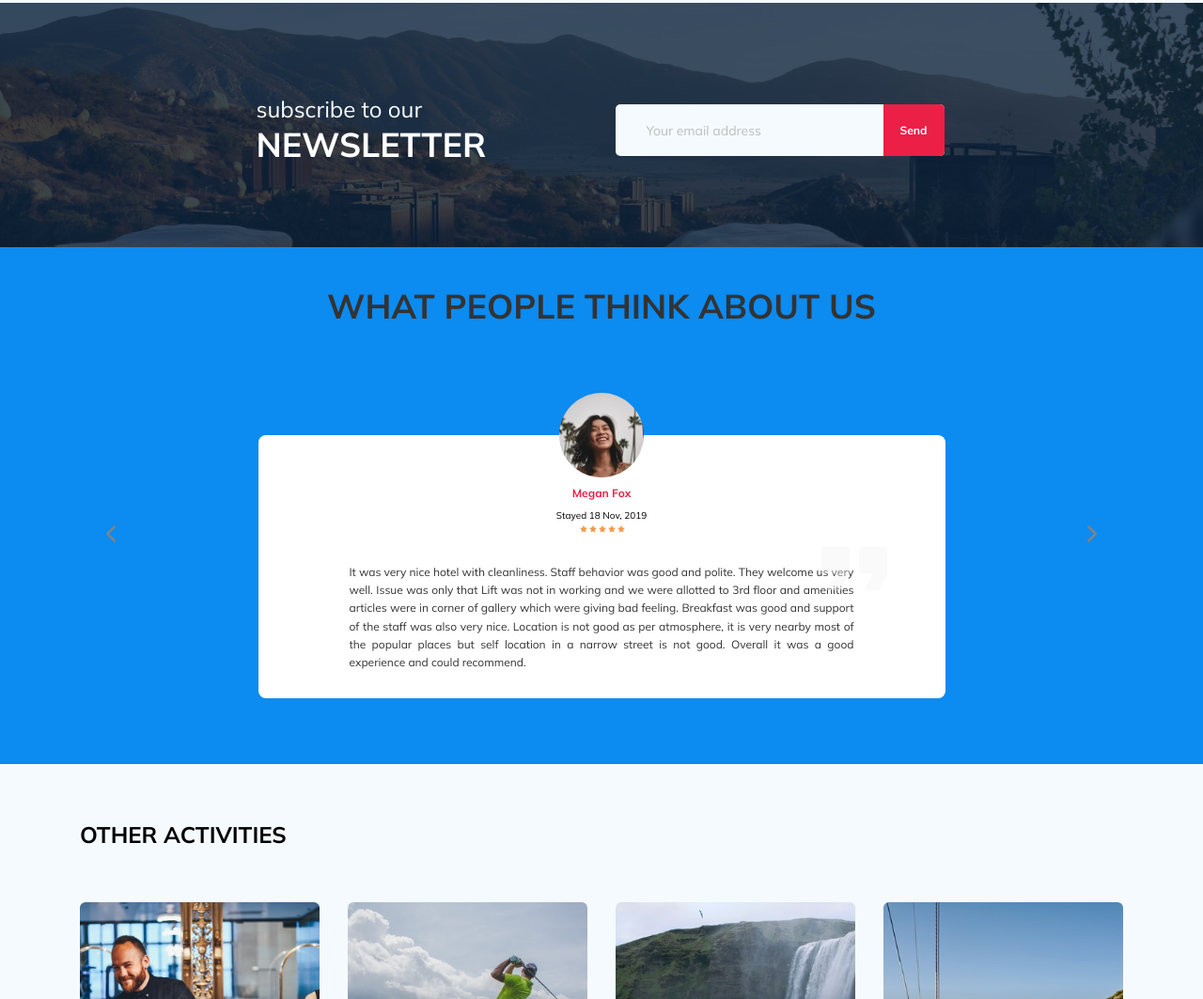
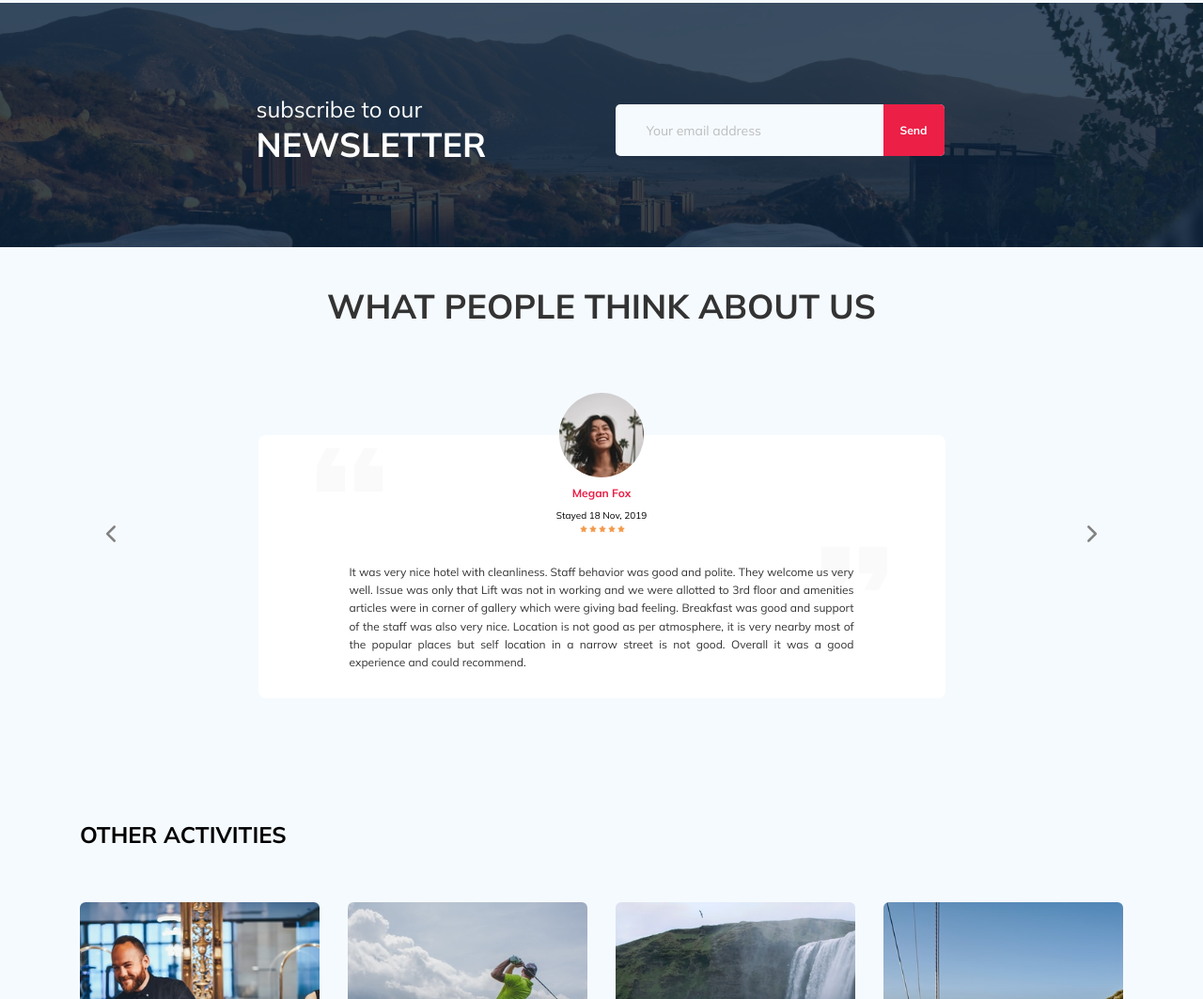
Before and after one commit to DanilaEmanov/tour-plan, a plain HTML site: page index.html in a window 1280 px wide. Shown: the part 867-1930 px from the top of the page at 94% size. Drawn offline with nearby package versions, Linux system fonts and the light colour scheme.

Commit message:
fix: добавил левые кавычки

```diff
--- a/sass/blocks/_reviews.sass
+++ b/sass/blocks/_reviews.sass
@@ -1,5 +1,4 @@
 .reviews
-  background-color: #0C8BF0
   padding-top: 40px
   padding-bottom: 70px
   &__title
@@ -31,7 +30,7 @@
       position: relative
       &::before
         content: ''
-        // background-image: url('../img/quote-left.svg')
+        background-image: url('../img/quote-left.svg')
         z-index: 10
         width: 70px
         height: 47px
@@ -48,6 +47,7 @@
         right: 62px
         top: 118px
         background-repeat: no-repeat
+
     &__avatar
       width: 90px
       height: 90px
@@ -75,6 +75,7 @@
       max-width: 537px
       max-height: 114px
       overflow: auto
+      z-index: 1
     &__profile
       display: flex
       flex-direction: column
```
Also changed, not shown: css/style.css, 1 other file.
